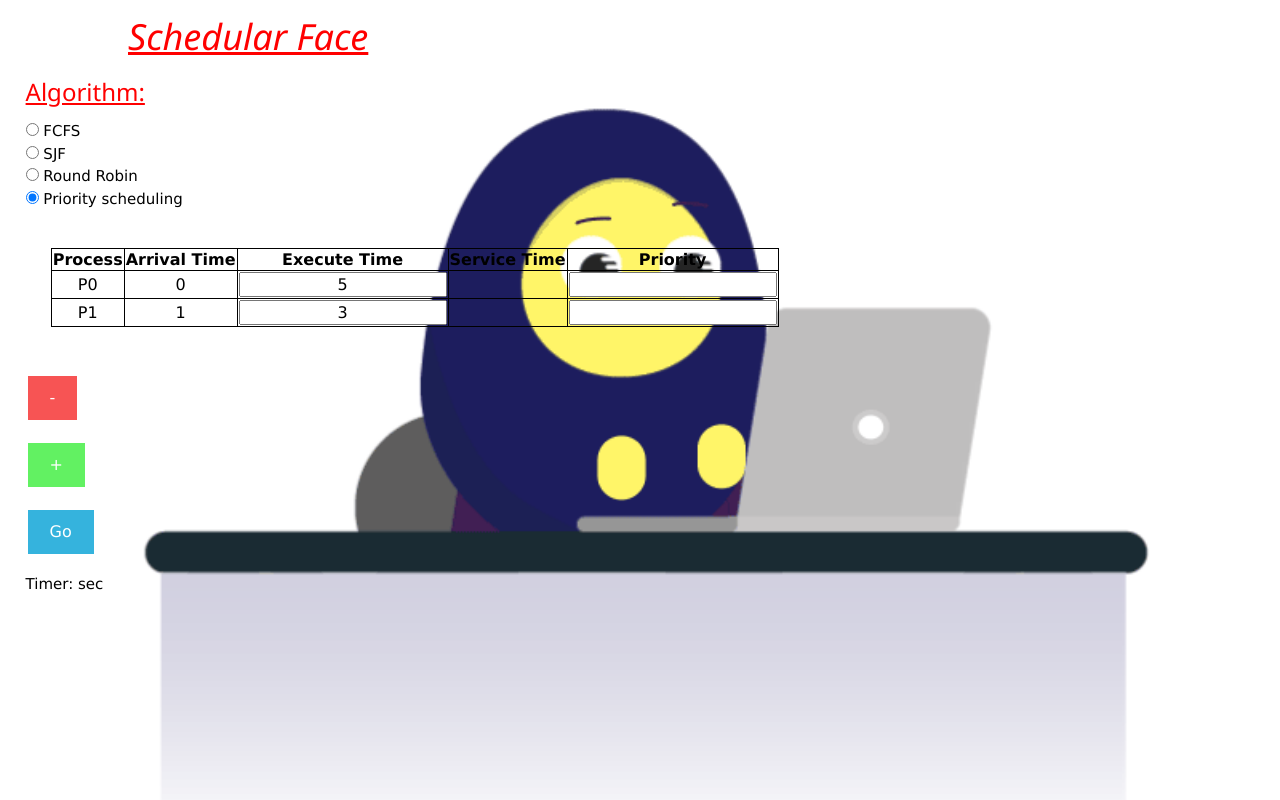
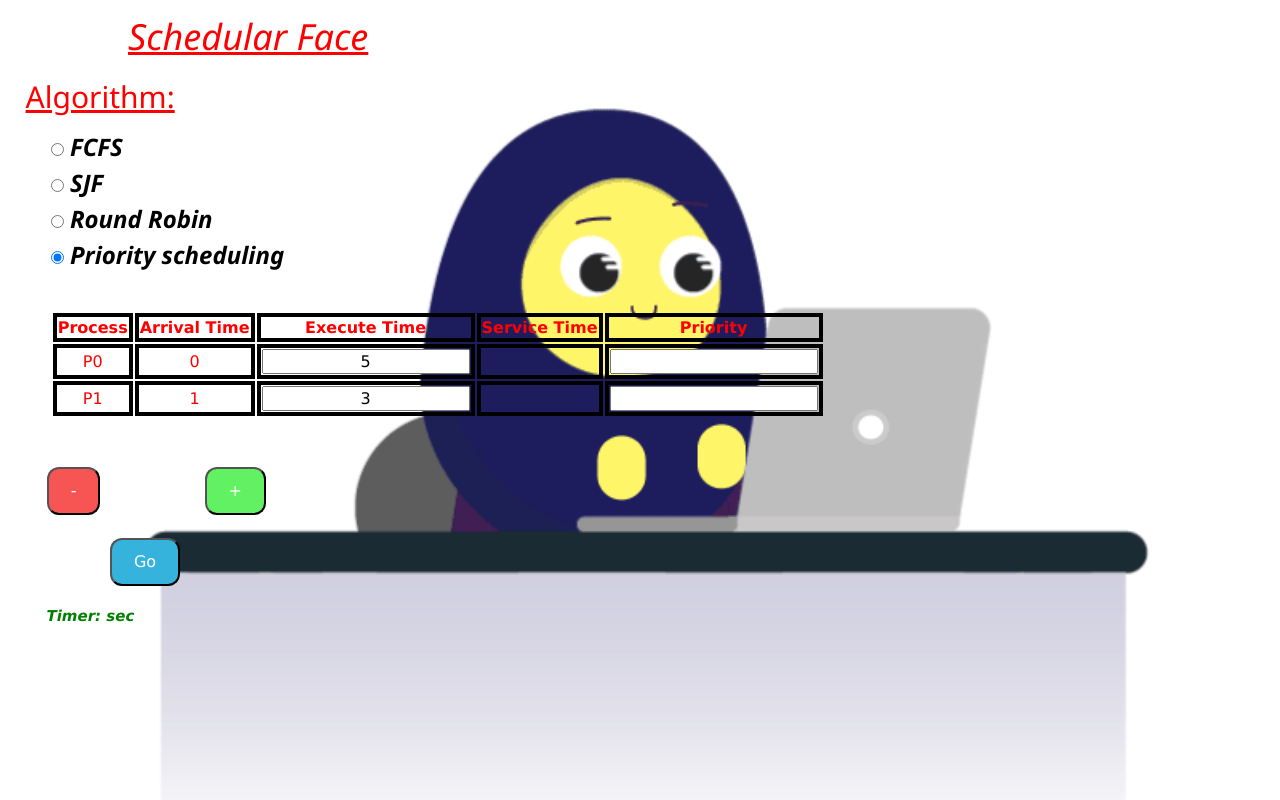
Before and after one commit to simran1796/Non-preemptive-Scheduling-in-OS-Schedular-Face, a plain HTML site: page index.html in a window 1280 px wide. Drawn offline with nearby package versions, Linux system fonts and the light colour scheme.

Commit message:
Update index.html

```diff
--- a/index.html
+++ b/index.html
@@ -5,7 +5,7 @@
 <style>
         .button {
             background-color: rgb(98, 241, 98); /* Green */
-            border: none;
+
             color: white;
             padding: 10px 22px;
             text-align: center;
@@ -14,6 +14,7 @@
             font-size: 16px;
             margin: 4px 2px;
             cursor: pointer;
+            border-radius: 12px;
         }
         p{
             padding-left:2%;
@@ -47,12 +48,12 @@
             color:rgb(255, 106, 0);
         }
         div th, div td {
-            border: 1px solid black;
+            border: 4px solid black;
             text-align: center;
         }
         table {
             display: inline;
-            border-collapse: collapse;
+
         }
         input {
             text-align: center;
@@ -77,6 +78,8 @@
        {
            padding-left: 2%;
        }
+
+}
 </style>
 </head>
 <link rel="stylesheet" href="http://www.w3schools.com/w3css/4/w3.css">
@@ -85,21 +88,24 @@
 <body>
 
   <div>
-    <span class="colorchange"><h3><u>Algorithm:</u></h3></span>
-    <form id="algorithm">
+     <div style="padding-left:2%;">
+   <span class="colorchange"><h2><u>Algorithm:</u></h2></span>
+    </div>
+    <form id="algorithm"><i><b><h3>
       <div class="z"><input type="radio" name="algorithm" value="fcfs" /> FCFS<br/></div>
       <div class="y"><input type="radio" name="algorithm" value="sjf" class="y"/> SJF<br/></div>
       <div class="x"><input type="radio" name="algorithm" value="robin" /> Round Robin <br/></div>
       <div class="w"><input type="radio" name="algorithm" value="priority"  checked/> Priority scheduling<br/></div>
-    </form>
+   </i></b></h3> </form>
     <br>
   </div>
-  <div style="padding-left:2%;">
- <table id="inputTable" >
+
+  <div style="padding-left:2%;"  >
+ <table id="inputTable"  style="color:red">
         <tr>
-            <th>Process</th>
-            <th>Arrival Time</th>
-            <th>Execute Time</th>
+            <th >Process</th>
+            <th >Arrival Time</th>
+            <th >Execute Time</th>
             <th class="servtime">Service Time</th>
             <th class="priority-only">Priority</th>
         </tr>
@@ -119,21 +125,21 @@
         </tr>
     </table>
     <br><br><br>
-     <input id="minus" style="display: inline; left: 428px; position: bottom; top: 170px;" type="button" value="-" onclick="deleteRow();" class="button button3"/>
+     &nbsp;&nbsp;&nbsp;
+    <input id="minus" style="display: inline; left: 428px; position: bottom; top: 170px;" type="button" value="-" onclick="deleteRow();" class="button button3"/>
+
+    &nbsp;&nbsp;&nbsp;&nbsp; &nbsp;&nbsp;&nbsp;&nbsp; &nbsp;&nbsp;&nbsp;&nbsp; &nbsp;&nbsp;&nbsp;&nbsp;
+    <input type="button" value="+" onclick="addRow();" class="button" />
+    <p id="quantumParagraph" hidden >&nbsp;&nbsp;&nbsp;&nbsp;&nbsp;&nbsp;&nbsp;&nbsp;<b>Quantum:</b>
+        <input style="width: 50px;border: 4px solid black;border-radius: 5px;" id="quantum" type="text" value="3" />
+    </p>
+    <p> &nbsp;&nbsp;&nbsp;&nbsp; &nbsp;&nbsp;&nbsp;&nbsp;&nbsp;&nbsp;
+    <input type="button" value="Go" onclick="draw();" class="button button2" /></p>
     </div>
-    <p>
-    <input type="button" value="+" onclick="addRow();" class="button" />
-    </p>
-    <p id="quantumParagraph" hidden >Quantum:
-        <input style="width: 50px;" id="quantum" type="text" value="3" />
-    </p>
-    <p>
-    <input type="button" value="Go" onclick="draw();" class="button button2" />
-    </p>
     <p><fresh>
     </fresh></p>
-    <p >
-    Timer: <strong id="timer"></strong> sec
+    <p style="color:green">
+    <b>&nbsp;&nbsp;&nbsp;&nbsp;<i>Timer: <strong id="timer"></strong> sec<b></i>
     </p>
     </div>
 </body>
```
